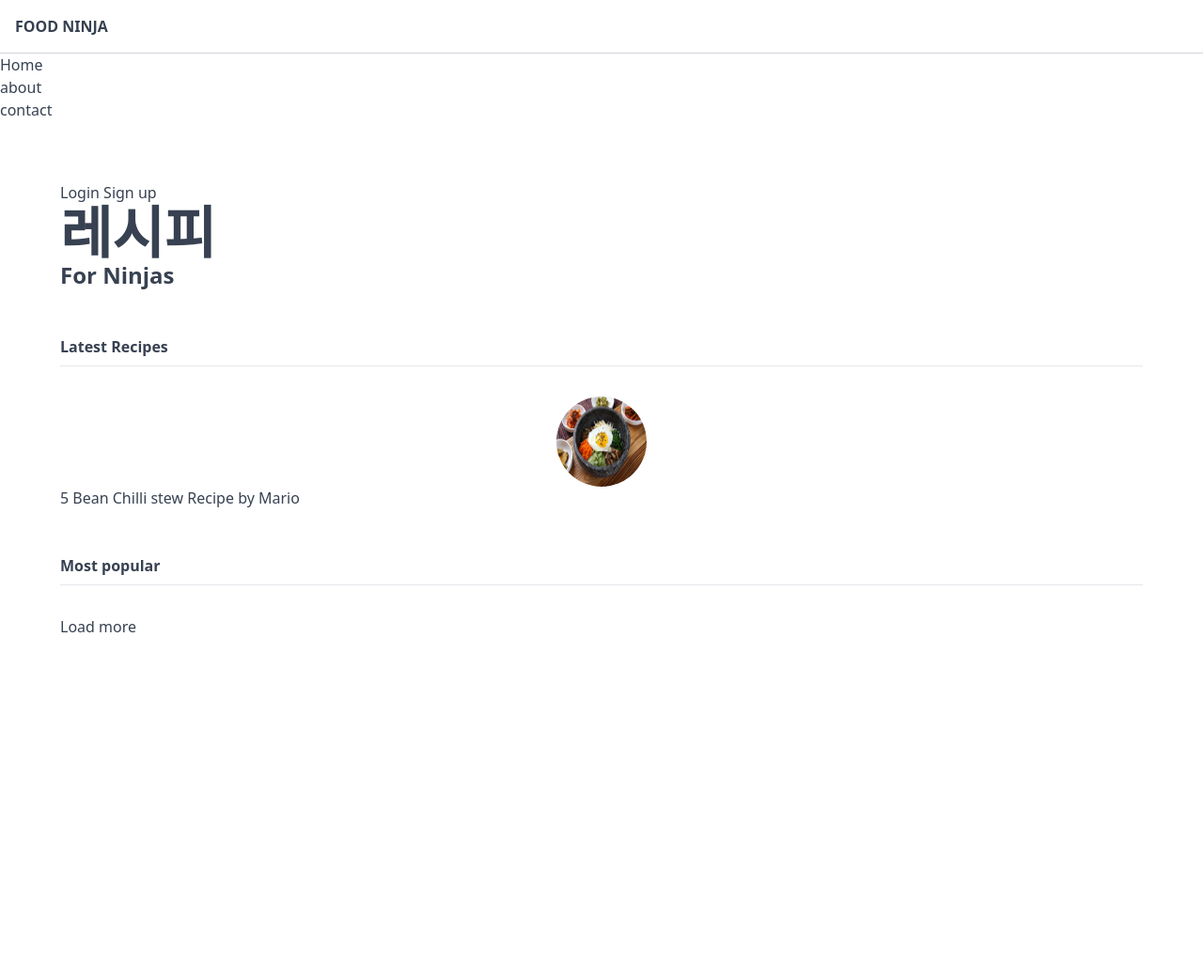
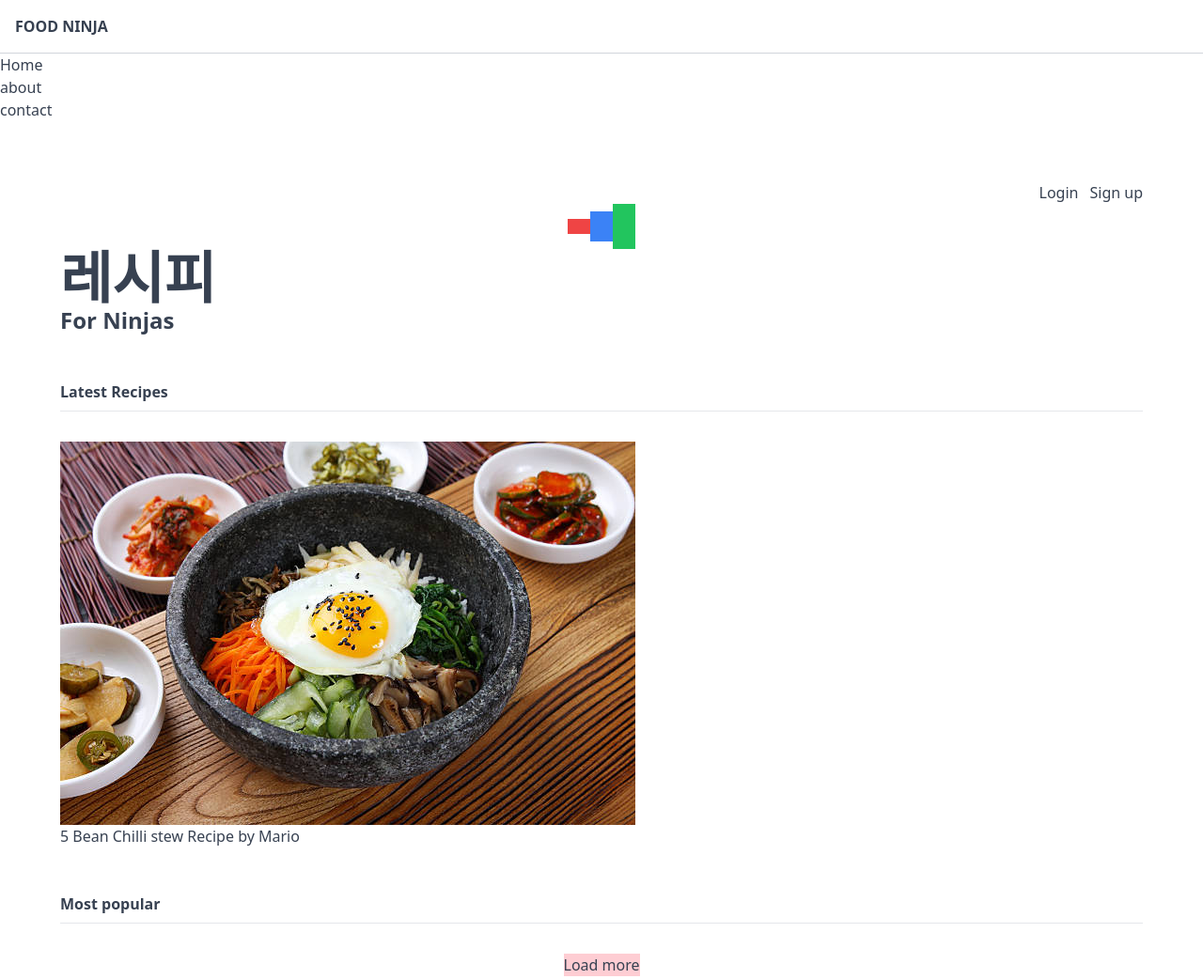
Before and after one commit to Nifskor/tailwind-css-study, a website: page public/index.html in a window 1280 px wide. Shown: the whole page at 94% size. Before the commit the page ends 800 px from the top, so only its background shows below. Drawn offline with nearby package versions, Linux system fonts and the light colour scheme; a web font is replaced by a local one.

Commit message:
lesson 6

```diff
--- a/public/index.html
+++ b/public/index.html
@@ -40,9 +40,15 @@
     </div>
 </div> <!-- end nav -->
     <main class="px-16 py-16">
-        <div>
+        <div class="flex justify-end">
             <a href="#"> Login</a>
-            <a href="#"> Sign up</a>
+            <a href="#" class='ml-3'> Sign up</a>
+        </div>
+
+        <div class="flex items-center justify-center">
+            <div class="bg-red-500 h-4 w-6"></div>
+            <div class="bg-blue-500 h-8 w-6"></div>
+            <div class="bg-green-500 h-12 w-6"></div>
         </div>
         <header>
             <!--https://v2.tailwindcss.com/docs/font-size 해당 문서를 참조 -->
@@ -53,7 +59,7 @@
             <h4  class="font-bold mt-12 pb-2 border-b border-gray-200"> Latest Recipes</h4>
             <!-- cards go here -->
             <div class="mt-8">
-                <img class="w-24 h-24 rounded-full mx-auto" src="img/img1.jpeg" alt="img1">
+                <img  src="img/img1.jpeg" alt="img1">
                 <div>
                     <span> 5 Bean Chilli stew</span>
                     <span>Recipe by Mario</span>
@@ -64,8 +70,10 @@
          <h4 class="font-bold mt-12 pb-2 border-b"> Most popular </h4>
         <div class="mt-8">
             <!-- cards go here -->
-            <div>
-                <div>
+        </div>
+
+            <div class="flex justify-center">
+                <div class='bg-rose-200'>
                     Load more
                 </div>
             </div>
```
Also changed, not shown: README.md.
